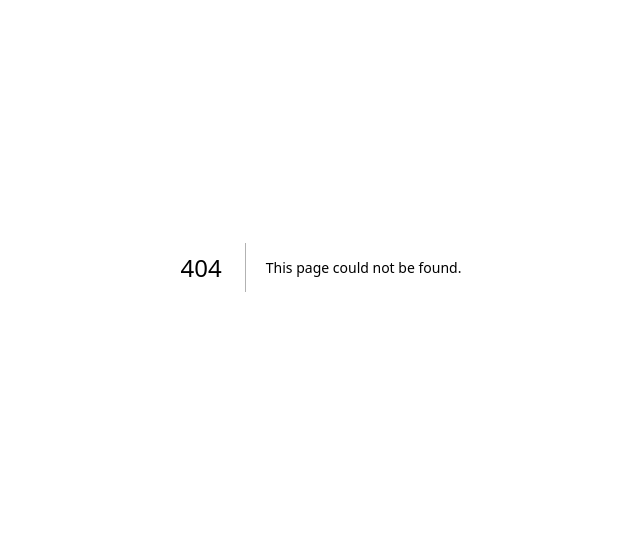
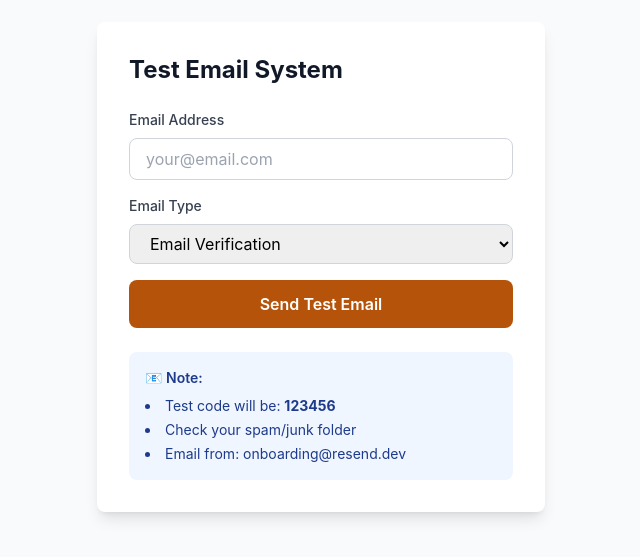
Before and after one commit to unstoppable25/perfume-store-site, a Next.js app: page /test-email in a window 1280 px wide. Before the commit this address had no page. Shown: the part 133-690 px from the top of the page, without its empty margins (319-959 px from the left). Built offline with nearby package versions, Linux system fonts and the light colour scheme.

Commit message:
Add email testing tool

```diff
--- /dev/null
+++ b/pages/api/test-email.js
@@ -0,0 +1,43 @@
+import { sendVerificationEmail, sendPasswordResetEmail } from '../../lib/email'
+
+export default async function handler(req, res) {
+  if (req.method !== 'POST') {
+    return res.status(405).json({ message: 'Method not allowed' })
+  }
+
+  const { email, type } = req.body
+
+  if (!email) {
+    return res.status(400).json({ message: 'Email is required' })
+  }
+
+  try {
+    let result
+    const testCode = '123456'
+
+    if (type === 'reset') {
+      result = await sendPasswordResetEmail(email, testCode)
+    } else {
+      result = await sendVerificationEmail(email, testCode)
+    }
+
+    if (result.success) {
+      return res.status(200).json({
+        success: true,
+        message: 'Test email sent successfully!',
+        messageId: result.messageId
+      })
+    } else {
+      return res.status(500).json({
+        success: false,
+        message: result.message || 'Failed to send email'
+      })
+    }
+  } catch (err) {
+    console.error('Test email error:', err)
+    return res.status(500).json({
+      success: false,
+      message: err.message
+    })
+  }
+}
--- /dev/null
+++ b/pages/test-email.js
@@ -0,0 +1,106 @@
+import { useState } from 'react'
+import Head from 'next/head'
+
+export default function TestEmail() {
+  const [email, setEmail] = useState('')
+  const [type, setType] = useState('verification')
+  const [result, setResult] = useState(null)
+  const [loading, setLoading] = useState(false)
+
+  const handleTest = async (e) => {
+    e.preventDefault()
+    setLoading(true)
+    setResult(null)
+
+    try {
+      const res = await fetch('/api/test-email', {
+        method: 'POST',
+        headers: { 'Content-Type': 'application/json' },
+        body: JSON.stringify({ email, type })
+      })
+
+      const data = await res.json()
+      setResult(data)
+    } catch (err) {
+      setResult({ success: false, message: 'Request failed' })
+    } finally {
+      setLoading(false)
+    }
+  }
+
+  return (
+    <>
+      <Head>
+        <title>Test Email - ScentLumus</title>
+      </Head>
+      <div className="min-h-screen bg-gray-50 flex items-center justify-center p-4">
+        <div className="bg-white rounded-lg shadow-lg p-8 max-w-md w-full">
+          <h1 className="text-2xl font-bold text-gray-900 mb-6">Test Email System</h1>
+
+          <form onSubmit={handleTest} className="space-y-4">
+            <div>
+              <label className="block text-sm font-medium text-gray-700 mb-2">
+                Email Address
+              </label>
+              <input
+                type="email"
+                value={email}
+                onChange={(e) => setEmail(e.target.value)}
+                required
+                className="w-full px-4 py-2 border border-gray-300 rounded-lg focus:ring-2 focus:ring-amber-500"
+                placeholder="your@email.com"
+              />
+            </div>
+
+            <div>
+              <label className="block text-sm font-medium text-gray-700 mb-2">
+                Email Type
+              </label>
+              <select
+                value={type}
+                onChange={(e) => setType(e.target.value)}
+                className="w-full px-4 py-2 border border-gray-300 rounded-lg focus:ring-2 focus:ring-amber-500"
+              >
+                <option value="verification">Email Verification</option>
+                <option value="reset">Password Reset</option>
+              </select>
+            </div>
+
+            <button
+              type="submit"
+              disabled={loading}
+              className="w-full bg-amber-700 text-white py-3 rounded-lg font-semibold hover:bg-amber-800 disabled:opacity-50"
+            >
+              {loading ? 'Sending...' : 'Send Test Email'}
+            </button>
+          </form>
+
+          {result && (
+            <div className={`mt-6 p-4 rounded-lg ${
+              result.success
+                ? 'bg-green-100 text-green-800'
+                : 'bg-red-100 text-red-800'
+            }`}>
+              <p className="font-semibold">
+                {result.success ? '✓ Success!' : '✗ Failed'}
+              </p>
+              <p className="text-sm mt-1">{result.message}</p>
+              {result.messageId && (
+                <p className="text-xs mt-2">Message ID: {result.messageId}</p>
+              )}
+            </div>
+          )}
+
+          <div className="mt-6 p-4 bg-blue-50 rounded-lg text-sm text-blue-900">
+            <p className="font-semibold mb-2">📧 Note:</p>
+            <ul className="list-disc list-inside space-y-1">
+              <li>Test code will be: <strong>123456</strong></li>
+              <li>Check your spam/junk folder</li>
+              <li>Email from: onboarding@resend.dev</li>
+            </ul>
+          </div>
+        </div>
+      </div>
+    </>
+  )
+}
```
